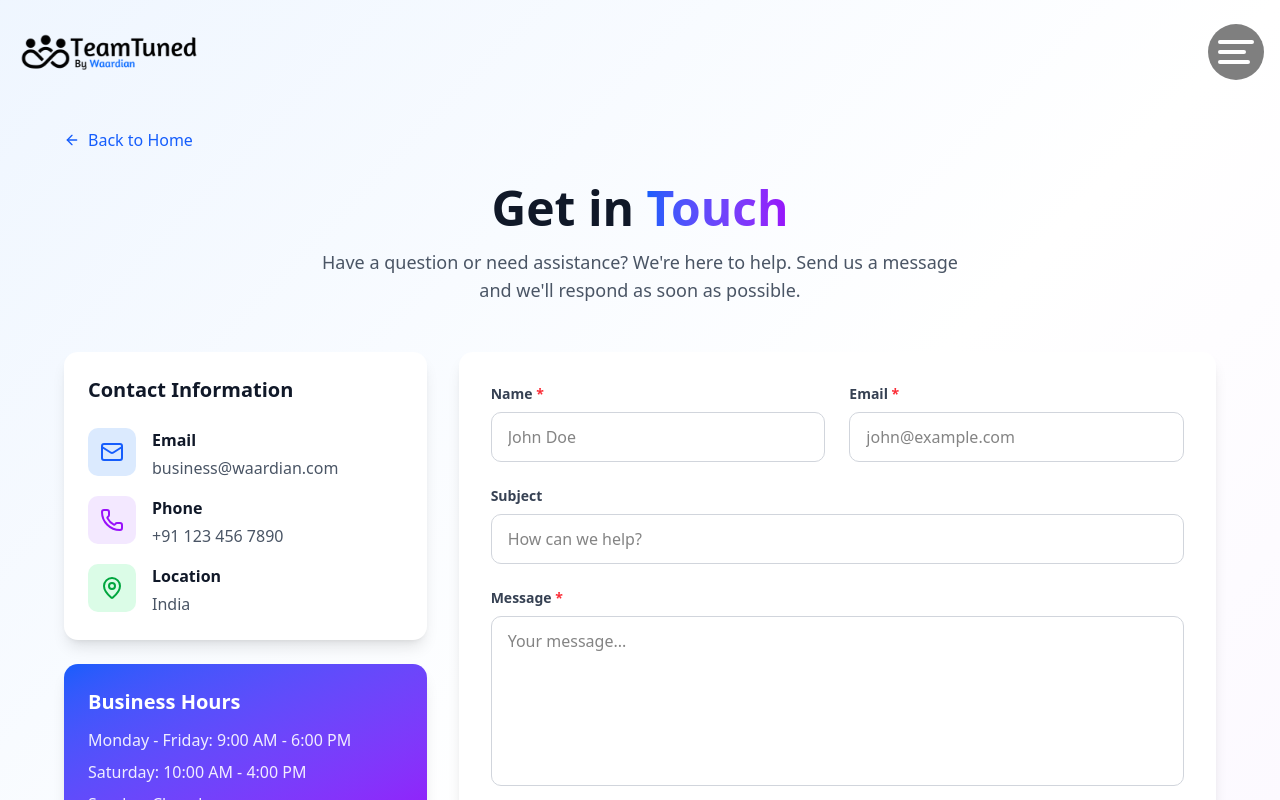
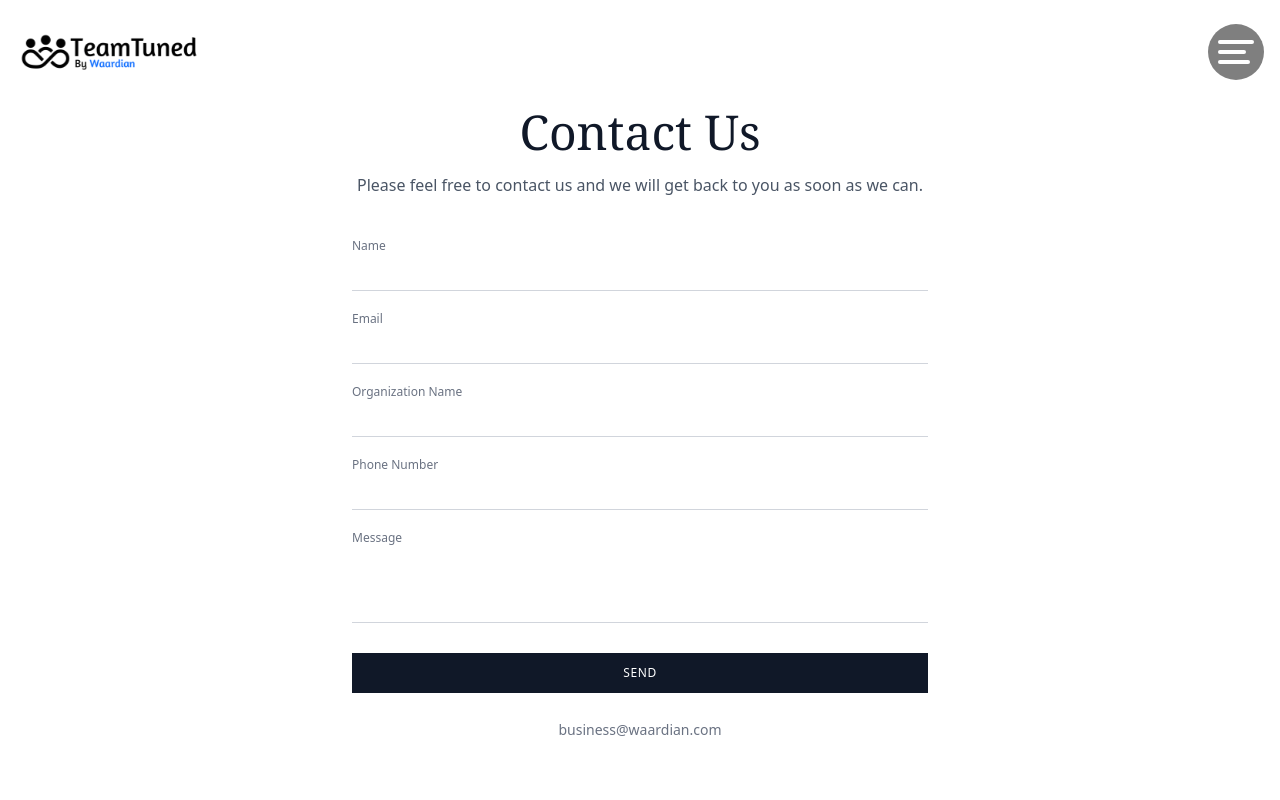
Before and after one commit to Waardian-Private-Limited/teamtuned_website, a Next.js app: page /contact in a window 1280 px wide. Shown: the top 800 px of the page. Built offline with nearby package versions, Linux system fonts and the light colour scheme.

Commit message:
Update contact page and add contact API route

```diff
--- a/src/app/contact/page.tsx
+++ b/src/app/contact/page.tsx
@@ -1,16 +1,16 @@
 "use client";
 
 import { useState } from "react";
-import Link from "next/link";
 import Navbar from "@/components/Header";
 import Footer from "@/components/Footer";
-import { ArrowLeft, CheckCircle, Loader2, Mail, Phone, MapPin } from "lucide-react";
+import { Loader2, Twitter, Linkedin, Github, Globe } from "lucide-react";
 
 export default function ContactPage() {
     const [formData, setFormData] = useState({
         name: "",
         email: "",
-        subject: "",
+        organization: "",
+        phone: "",
         message: "",
     });
 
@@ -19,7 +19,11 @@ export default function ContactPage() {
     const [error, setError] = useState("");
 
     const handleChange = (e: React.ChangeEvent<HTMLInputElement | HTMLTextAreaElement>) => {
-        setFormData({ ...formData, [e.target.name]: e.target.value });
+        const { name, value } = e.target;
+        setFormData({
+            ...formData,
+            [name]: value
+        });
         setError("");
     };
 
@@ -29,12 +33,19 @@ export default function ContactPage() {
         setError("");
 
         try {
-            const response = await fetch("http://localhost:5000/api/v1/contact/submit", {
+            const response = await fetch("/api/contact", {
                 method: "POST",
                 headers: {
                     "Content-Type": "application/json",
                 },
-                body: JSON.stringify(formData),
+                body: JSON.stringify({
+                    name: formData.name,
+                    email: formData.email,
+                    organization: formData.organization,
+                    phone: formData.phone,
+                    subject: "Contact Form Submission",
+                    message: formData.message,
+                }),
             });
 
             const data = await response.json();
@@ -44,13 +55,15 @@ export default function ContactPage() {
                 setFormData({
                     name: "",
                     email: "",
-                    subject: "",
+                    organization: "",
+                    phone: "",
                     message: "",
                 });
+                setTimeout(() => setSuccess(false), 5000);
             } else {
                 setError(data.message || "Something went wrong. Please try again.");
             }
-        } catch (err) {
+        } catch {
             setError("Failed to submit. Please check your connection and try again.");
         } finally {
             setLoading(false);
@@ -58,104 +71,23 @@ export default function ContactPage() {
     };
 
     return (
-        <div className="min-h-screen bg-gradient-to-br from-blue-50 via-white to-purple-50">
+        <div className="min-h-screen bg-white text-gray-900 selection:bg-gray-200">
             <Navbar />
 
-            <main className="pt-32 pb-20 px-4 sm:px-6 lg:px-8">
-                <div className="max-w-6xl mx-auto">
-                    {/* Back Link */}
-                    <Link href="/" className="inline-flex items-center gap-2 text-blue-600 hover:text-blue-700 mb-8 transition-colors">
-                        <ArrowLeft className="w-4 h-4" />
-                        Back to Home
-                    </Link>
-
-                    {/* Header */}
-                    <div className="text-center mb-12">
-                        <h1 className="text-4xl sm:text-5xl font-bold text-gray-900 mb-4">
-                            Get in <span className="text-transparent bg-clip-text bg-gradient-to-r from-blue-600 to-purple-600">Touch</span>
-                        </h1>
-                        <p className="text-lg text-gray-600 max-w-2xl mx-auto">
-                            Have a question or need assistance? We're here to help. Send us a message and we'll respond as soon as possible.
+            <main className="min-h-screen pt-24 pb-12 px-4 sm:px-6 lg:px-8 flex flex-col items-center justify-center">
+                <div className="max-w-xl mx-auto w-full space-y-10">
+                    <div className="text-center space-y-4">
+                        <h1 className="text-4xl md:text-5xl font-serif">Contact Us</h1>
+                        <p className="text-gray-600 text-sm md:text-base leading-relaxed">
+                            Please feel free to contact us and we will get back to you as soon as we can.
                         </p>
                     </div>
 
-                    <div className="grid grid-cols-1 lg:grid-cols-3 gap-8">
-                        {/* Contact Info */}
-                        <div className="lg:col-span-1 space-y-6">
-                            <div className="bg-white rounded-xl shadow-lg p-6">
-                                <h3 className="text-xl font-bold text-gray-900 mb-6">Contact Information</h3>
-
-                                <div className="space-y-4">
-                                    <div className="flex items-start gap-4">
-                                        <div className="w-12 h-12 bg-blue-100 rounded-lg flex items-center justify-center flex-shrink-0">
-                                            <Mail className="w-6 h-6 text-blue-600" />
-                                        </div>
-                                        <div>
-                                            <p className="font-semibold text-gray-900 mb-1">Email</p>
-                                            <a href="mailto:business@waardian.com" className="text-gray-600 hover:text-blue-600 transition-colors">
-                                                business@waardian.com
-                                            </a>
-                                        </div>
-                                    </div>
-
-                                    <div className="flex items-start gap-4">
-                                        <div className="w-12 h-12 bg-purple-100 rounded-lg flex items-center justify-center flex-shrink-0">
-                                            <Phone className="w-6 h-6 text-purple-600" />
-                                        </div>
-                                        <div>
-                                            <p className="font-semibold text-gray-900 mb-1">Phone</p>
-                                            <a href="tel:+911234567890" className="text-gray-600 hover:text-purple-600 transition-colors">
-                                                +91 123 456 7890
-                                            </a>
-                                        </div>
-                                    </div>
-
-                                    <div className="flex items-start gap-4">
-                                        <div className="w-12 h-12 bg-green-100 rounded-lg flex items-center justify-center flex-shrink-0">
-                                            <MapPin className="w-6 h-6 text-green-600" />
-                                        </div>
-                                        <div>
-                                            <p className="font-semibold text-gray-900 mb-1">Location</p>
-                                            <p className="text-gray-600">
-                                                India
-                                            </p>
-                                        </div>
-                                    </div>
-                                </div>
-                            </div>
-
-                            <div className="bg-gradient-to-br from-blue-600 to-purple-600 rounded-xl shadow-lg p-6 text-white">
-                                <h3 className="text-xl font-bold mb-3">Business Hours</h3>
-                                <div className="space-y-2 text-white/90">
-                                    <p>Monday - Friday: 9:00 AM - 6:00 PM</p>
-                                    <p>Saturday: 10:00 AM - 4:00 PM</p>
-                                    <p>Sunday: Closed</p>
-                                </div>
-                            </div>
-                        </div>
-
-                        {/* Contact Form */}
-                        <div className="lg:col-span-2">
-                            {/* Success Message */}
-                            {success && (
-                                <div className="mb-6 p-6 bg-green-50 border border-green-200 rounded-lg flex items-start gap-3">
-                                    <CheckCircle className="w-6 h-6 text-green-600 flex-shrink-0 mt-0.5" />
-                                    <div>
-                                        <h3 className="font-semibold text-green-900 mb-1">Message Sent!</h3>
-                                        <p className="text-green-700 text-sm">
-                                            Thank you for contacting us. We'll get back to you shortly.
-                                        </p>
-                                    </div>
-                                </div>
-                            )}
-
-                            <div className="bg-white rounded-xl shadow-lg p-6 sm:p-8">
                     <form onSubmit={handleSubmit} className="space-y-6">
-                                    {/* Name and Email */}
-                                    <div className="grid grid-cols-1 sm:grid-cols-2 gap-6">
-                                        <div>
-                                            <label htmlFor="name" className="block text-sm font-semibold text-gray-700 mb-2">
-                                                Name <span className="text-red-500">*</span>
+                        <div className="space-y-5">
+                            <div className="group">
+                                <label htmlFor="name" className="block text-xs font-medium text-gray-500 mb-1 transition-colors group-focus-within:text-black">
+                                    Name
                                 </label>
                                 <input
                                     type="text"
@@ -164,14 +96,13 @@ export default function ContactPage() {
                                     value={formData.name}
                                     onChange={handleChange}
                                     required
-                                                className="w-full px-4 py-3 border border-gray-300 rounded-lg focus:ring-2 focus:ring-blue-500 focus:border-transparent transition-all"
-                                                placeholder="John Doe"
+                                    className="w-full bg-transparent border-b border-gray-300 py-1.5 text-gray-900 focus:border-black focus:outline-none transition-colors rounded-none text-sm"
                                 />
                             </div>
 
-                                        <div>
-                                            <label htmlFor="email" className="block text-sm font-semibold text-gray-700 mb-2">
-                                                Email <span className="text-red-500">*</span>
+                            <div className="group">
+                                <label htmlFor="email" className="block text-xs font-medium text-gray-500 mb-1 transition-colors group-focus-within:text-black">
+                                    Email
                                 </label>
                                 <input
                                     type="email"
@@ -180,32 +111,41 @@ export default function ContactPage() {
                                     value={formData.email}
                                     onChange={handleChange}
                                     required
-                                                className="w-full px-4 py-3 border border-gray-300 rounded-lg focus:ring-2 focus:ring-blue-500 focus:border-transparent transition-all"
-                                                placeholder="john@example.com"
+                                    className="w-full bg-transparent border-b border-gray-300 py-1.5 text-gray-900 focus:border-black focus:outline-none transition-colors rounded-none text-sm"
                                 />
                             </div>
-                                    </div>
 
-                                    {/* Subject */}
-                                    <div>
-                                        <label htmlFor="subject" className="block text-sm font-semibold text-gray-700 mb-2">
-                                            Subject
+                            <div className="group">
+                                <label htmlFor="organization" className="block text-xs font-medium text-gray-500 mb-1 transition-colors group-focus-within:text-black">
+                                    Organization Name
                                 </label>
                                 <input
                                     type="text"
-                                            id="subject"
-                                            name="subject"
-                                            value={formData.subject}
+                                    id="organization"
+                                    name="organization"
+                                    value={formData.organization}
                                     onChange={handleChange}
-                                            className="w-full px-4 py-3 border border-gray-300 rounded-lg focus:ring-2 focus:ring-blue-500 focus:border-transparent transition-all"
-                                            placeholder="How can we help?"
+                                    className="w-full bg-transparent border-b border-gray-300 py-1.5 text-gray-900 focus:border-black focus:outline-none transition-colors rounded-none text-sm"
                                 />
                             </div>
 
-                                    {/* Message */}
-                                    <div>
-                                        <label htmlFor="message" className="block text-sm font-semibold text-gray-700 mb-2">
-                                            Message <span className="text-red-500">*</span>
+                            <div className="group">
+                                <label htmlFor="phone" className="block text-xs font-medium text-gray-500 mb-1 transition-colors group-focus-within:text-black">
+                                    Phone Number
+                                </label>
+                                <input
+                                    type="tel"
+                                    id="phone"
+                                    name="phone"
+                                    value={formData.phone}
+                                    onChange={handleChange}
+                                    className="w-full bg-transparent border-b border-gray-300 py-1.5 text-gray-900 focus:border-black focus:outline-none transition-colors rounded-none text-sm"
+                                />
+                            </div>
+
+                            <div className="group">
+                                <label htmlFor="message" className="block text-xs font-medium text-gray-500 mb-1 transition-colors group-focus-within:text-black">
+                                    Message
                                 </label>
                                 <textarea
                                     id="message"
@@ -213,38 +153,47 @@ export default function ContactPage() {
                                     value={formData.message}
                                     onChange={handleChange}
                                     required
-                                            rows={6}
-                                            className="w-full px-4 py-3 border border-gray-300 rounded-lg focus:ring-2 focus:ring-blue-500 focus:border-transparent transition-all resize-none"
-                                            placeholder="Your message..."
+                                    rows={3}
+                                    className="w-full bg-transparent border-b border-gray-300 py-1.5 text-gray-900 focus:border-black focus:outline-none transition-colors resize-none rounded-none text-sm"
                                 />
                             </div>
+                        </div>
 
-                                    {/* Error Message */}
                         {error && (
-                                        <div className="p-4 bg-red-50 border border-red-200 rounded-lg text-red-700 text-sm">
+                            <div className="text-red-600 text-xs text-center">
                                 {error}
                             </div>
                         )}
 
-                                    {/* Submit Button */}
+                        {success && (
+                            <div className="text-green-600 text-xs text-center">
+                                Message sent successfully!
+                            </div>
+                        )}
+
+                        <div className="space-y-6">
                             <button
                                 type="submit"
                                 disabled={loading}
-                                        className="w-full px-8 py-4 bg-gradient-to-r from-blue-600 to-purple-600 text-white font-semibold rounded-lg hover:shadow-xl hover:scale-[1.02] transition-all duration-300 disabled:opacity-50 disabled:cursor-not-allowed flex items-center justify-center gap-2"
+                                className="w-full bg-gray-900 text-white py-3 px-6 hover:bg-black transition-colors disabled:opacity-50 disabled:cursor-not-allowed text-xs uppercase tracking-wider font-medium"
                             >
                                 {loading ? (
-                                            <>
-                                                <Loader2 className="w-5 h-5 animate-spin" />
+                                    <span className="flex items-center justify-center gap-2">
+                                        <Loader2 className="w-3 h-3 animate-spin" />
                                         Sending...
-                                            </>
+                                    </span>
                                 ) : (
-                                            "Send Message"
+                                    "Send"
                                 )}
                             </button>
+
+                            <p className="text-center">
+                                <a href="mailto:business@waardian.com" className="text-gray-500 hover:text-black transition-colors text-sm">
+                                    business@waardian.com
+                                </a>
+                            </p>
+                        </div>
                     </form>
-                            </div>
-                        </div>
-                    </div>
                 </div>
             </main>
 
```
Also changed, not shown: src/app/api/contact/route.ts (added, +24 -0 lines). Lines whose indentation alone changed are shown as unchanged.
